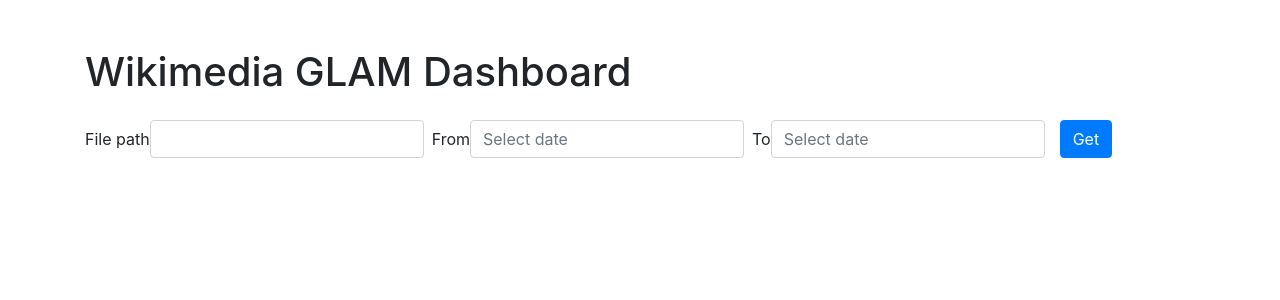
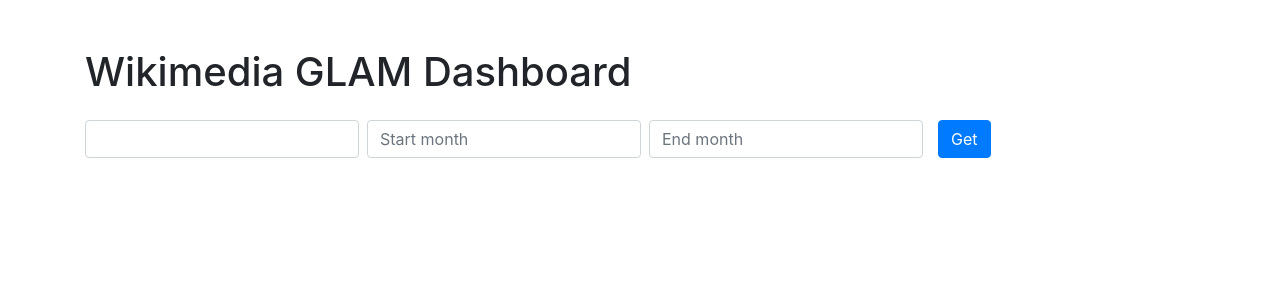
Before and after one commit to yonathan06/wikimedia-glam-dashboard, a React (Create React App) app: page / in a window 1280 px wide. Shown: the top 300 px of the page. Built offline with nearby package versions, Linux system fonts and the light colour scheme.

Commit message:
refining

```diff
--- a/src/App.tsx
+++ b/src/App.tsx
@@ -2,21 +2,18 @@
 import DatePicker from "react-datepicker";
 import { useForm, Controller } from "react-hook-form";
 import "react-datepicker/dist/react-datepicker.css";
-import { fetchMediaRequestStats } from "./api/wikipedia";
-import {
-  Area,
-  AreaChart,
-  CartesianGrid,
-  XAxis,
-  YAxis,
-  Tooltip,
-} from "recharts";
+import { fetchMediaRequestStats, DateFormat } from "./api/wikipedia";
+import { Area, AreaChart, XAxis, YAxis, Tooltip } from "recharts";
+import parseToDate from 'date-fns/parse';
+import formatDate from 'date-fns/format';
 
 interface FormValues {
   filePath: string;
   start: Date;
   end: Date;
 }
+
+const MonthDateFormat = 'MMM yy';
 
 function getFormValuesFromLocalStorage() {
   const valuesString = localStorage.getItem("formValues");
@@ -36,20 +33,23 @@
 }
 
 function App() {
-  const { register, handleSubmit, control } = useForm<FormValues>({
+  const { register, handleSubmit, control, formState } = useForm<FormValues>({
     defaultValues: getFormValuesFromLocalStorage(),
   });
   const [stats, setStats] = useState<
     Array<{ name: string; requests: number }>
   >();
+  const [filePath, setFilePath] = useState("");
   const onSubmit = async (values: FormValues) => {
     localStorage.setItem("formValues", JSON.stringify(values));
     const { ok, data } = await fetchMediaRequestStats(values);
     if (ok) {
+      setFilePath(values.filePath);
       setStats(
         data.items.map((item) => {
+          const date = parseToDate(item.timestamp, DateFormat, new Date());
           return {
-            name: item.timestamp,
+            name: formatDate(date, MonthDateFormat),
             requests: item.requests,
           };
         })
@@ -63,7 +63,9 @@
       <h1 className="mb-4">Wikimedia GLAM Dashboard</h1>
       <form className="form-inline mb-4" onSubmit={handleSubmit(onSubmit)}>
         <div className="form-group mr-2">
-          <label htmlFor="filePath">File path</label>
+          <label className="sr-only" htmlFor="filePath">
+            File path
+          </label>
           <input
             className="form-control"
             type="text"
@@ -73,7 +75,9 @@
           />
         </div>
         <div className="form-group mr-2">
-          <label htmlFor="startDate">From</label>
+          <label className="sr-only" htmlFor="startDate">
+            From
+          </label>
           <Controller
             className="form-control"
             as={DatePicker}
@@ -81,13 +85,15 @@
             valueName="selected"
             onChange={([selected]) => selected}
             name="start"
-            placeholderText="Select date"
-            dateFormat="MM/yyyy"
+            placeholderText="Start month"
+            dateFormat={MonthDateFormat}
             showMonthYearPicker
           />
         </div>
         <div className="form-group">
-          <label htmlFor="endDate">To</label>
+          <label className="sr-only" htmlFor="endDate">
+            To
+          </label>
           <Controller
             className="form-control"
             as={DatePicker}
@@ -95,16 +101,31 @@
             valueName="selected"
             onChange={([selected]) => selected}
             name="end"
-            placeholderText="Select date"
-            dateFormat="MM/yyyy"
+            placeholderText="End month"
+            dateFormat={MonthDateFormat}
             showMonthYearPicker
           />
         </div>
         <div className="col">
-          <input type="submit" className="btn btn-primary" value="Get" />
+          <input
+            type="submit"
+            className="btn btn-primary"
+            disabled={formState.isSubmitting}
+            value="Get"
+          />
         </div>
       </form>
       {stats && (
+        <div className="row">
+          <div className="col-md-6">
+            <img
+              className="img-fluid"
+              src={`https://upload.wikimedia.org/${filePath}`}
+              alt={filePath}
+            />
+          </div>
+          <div className="col-md-6">
+            <h3>Views/Month</h3>
             <AreaChart
               width={500}
               height={400}
@@ -112,21 +133,22 @@
               margin={{
                 top: 10,
                 right: 30,
-            left: 60,
+                left: 0,
                 bottom: 0,
               }}
             >
-          <CartesianGrid strokeDasharray="3 3" />
               <XAxis dataKey="name" />
               <YAxis />
               <Tooltip />
               <Area
                 type="monotone"
                 dataKey="requests"
-            stroke="#8884d8"
-            fill="#8884d8"
+                stroke="#17a2b8"
+                fill="#17a2b8"
               />
             </AreaChart>
+          </div>
+        </div>
       )}
     </div>
   );
--- a/src/api/wikipedia.ts
+++ b/src/api/wikipedia.ts
@@ -37,6 +37,8 @@
   granularity: "monthly",
 };
 
+export const DateFormat = 'yyyyMMddHH'
+
 export async function fetchMediaRequestStats(
   options: FetchMediaRequestStatsOptions
 ): Promise<{ ok: boolean, data: WikipediaStats }> {
@@ -49,9 +51,9 @@
     options.referrers
     }/${options.agents}/${encodeURIComponent(options.filePath)}/${
     options.granularity
-    }/${formatDate(options.start, "yyyyMMddHH")}/${formatDate(
+    }/${formatDate(options.start, DateFormat)}/${formatDate(
       options.end,
-      "yyyyMMddHH"
+      DateFormat
     )}`
   );
   const data = await response.json();
```
Lines whose indentation alone changed are shown as unchanged.
